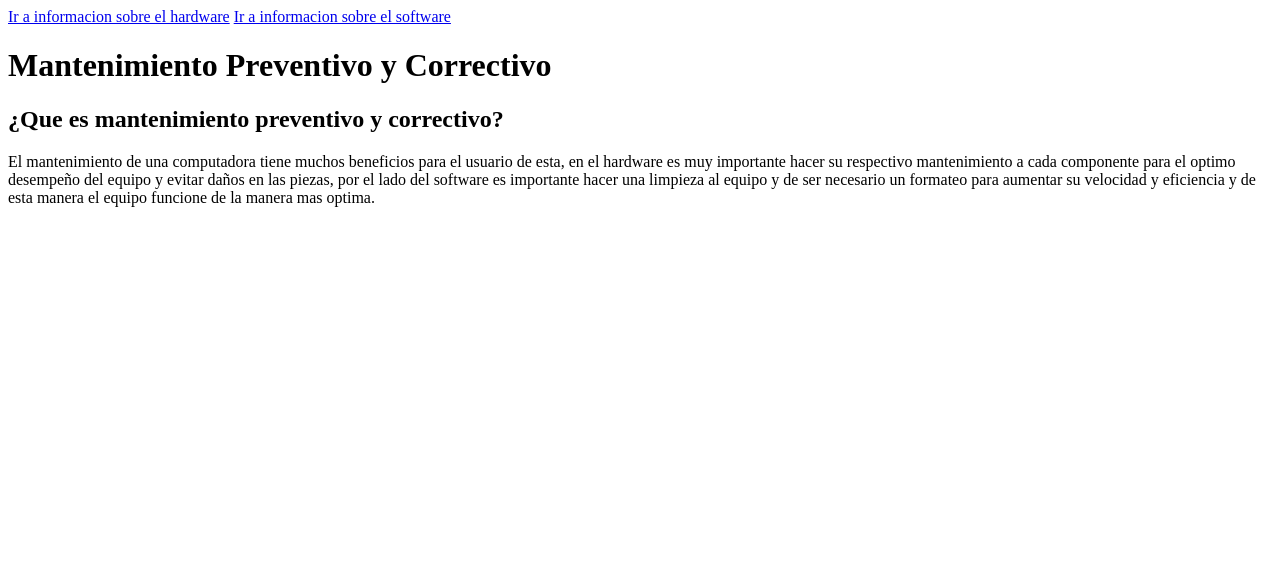
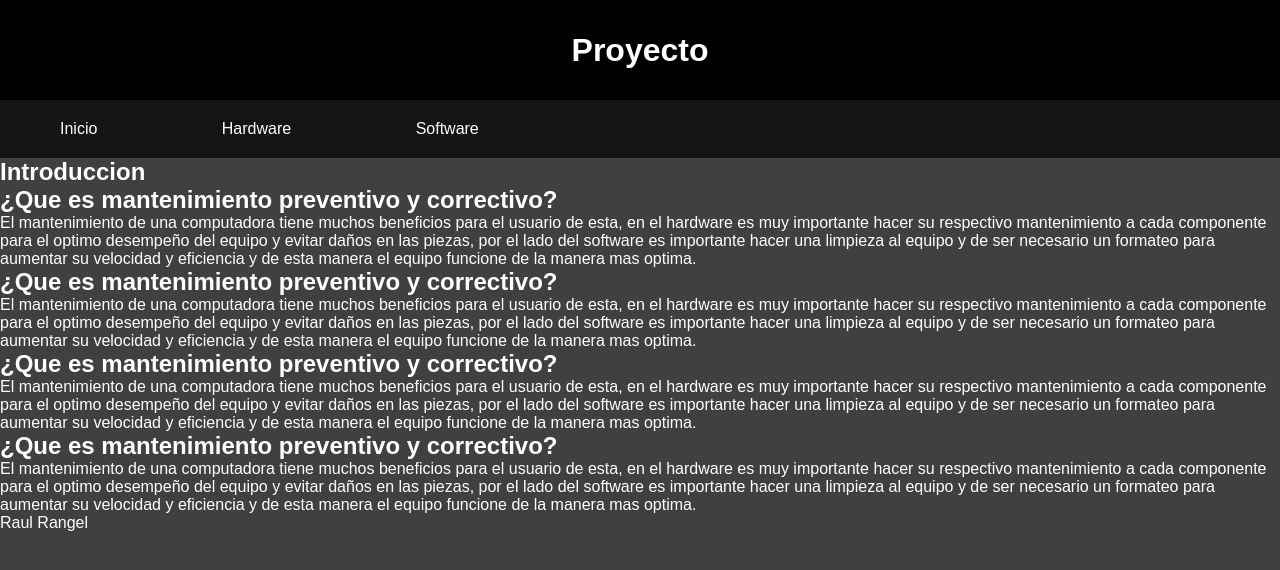
Before and after one commit to RaulRangelxD/proyecto, a plain HTML site: page index.html in a window 1280 px wide. Drawn offline with Linux system fonts and the light colour scheme.

Commit message:
agregado carpeta y archivo para css, un menu medianamente hecho y mucho texto de ejemplo

```diff
--- /dev/null
+++ b/css/index.css
@@ -0,0 +1,43 @@
+/* Quitar valores por defecto */
+* {
+  margin: 0px;
+  padding: 0px;
+}
+/* Paramentros en general */
+body {
+  font-family: Arial, Helvetica, sans-serif;
+  background-color: rgb(65, 64, 64);
+  color: white;
+}
+/* Titulo principal */
+h1 {
+  text-align: center;
+  background-color: black;
+  height: 100px;
+  width: 100%;
+  margin: auto;
+  line-height: 100px;
+}
+/* Menú de Navegacion */
+#menu {
+  background-color: rgb(22, 19, 19);
+}
+#menu ul {
+  list-style: none;
+  margin: 0px;
+  padding: 0px;
+}
+#menu ul li {
+  display: inline-block;
+}
+#menu ul li a {
+  color: white;
+  display: block;
+  padding: 20px 60px;
+  text-decoration: none;
+}
+#menu ul li a:hover {
+  background-color: white;
+  color: black;
+}
+/**/
--- a/index.html
+++ b/index.html
@@ -4,26 +4,79 @@
     <meta charset="UTF-8" />
     <meta http-equiv="X-UA-Compatible" content="IE=edge" />
     <meta name="viewport" content="width=device-width, initial-scale=1.0" />
+    <link rel="stylesheet" href="css/index.css" />
     <title>Proyecto</title>
   </head>
   <body>
     <header>
-      <a href="hardware.html">Ir a informacion sobre el hardware</a>
-      <a href="software.html">Ir a informacion sobre el software</a>
+      <h1>Proyecto</h1>
+      <nav id="menu">
+        <ul>
+          <li>
+            <a href="index.html">Inicio</a>
+          </li>
+          <li>
+            <a href="hardware.html">Hardware</a>
+          </li>
+          <li>
+            <a href="software.html">Software</a>
+          </li>
+        </ul>
+      </nav>
     </header>
     <main>
-      <h1>Mantenimiento Preventivo y Correctivo</h1>
-      <h2>¿Que es mantenimiento preventivo y correctivo?</h2>
-      <p>
-        El mantenimiento de una computadora tiene muchos beneficios para el
-        usuario de esta, en el hardware es muy importante hacer su respectivo
-        mantenimiento a cada componente para el optimo desempeño del equipo y
-        evitar daños en las piezas, por el lado del software es importante hacer
-        una limpieza al equipo y de ser necesario un formateo para aumentar su
-        velocidad y eficiencia y de esta manera el equipo funcione de la manera
-        mas optima.
-      </p>
+      <section>
+        <h2>Introduccion</h2>
+        <article>
+          <h2>¿Que es mantenimiento preventivo y correctivo?</h2>
+          <p>
+            El mantenimiento de una computadora tiene muchos beneficios para el
+            usuario de esta, en el hardware es muy importante hacer su
+            respectivo mantenimiento a cada componente para el optimo desempeño
+            del equipo y evitar daños en las piezas, por el lado del software es
+            importante hacer una limpieza al equipo y de ser necesario un
+            formateo para aumentar su velocidad y eficiencia y de esta manera el
+            equipo funcione de la manera mas optima.
+          </p>
+        </article>
+        <article>
+          <h2>¿Que es mantenimiento preventivo y correctivo?</h2>
+          <p>
+            El mantenimiento de una computadora tiene muchos beneficios para el
+            usuario de esta, en el hardware es muy importante hacer su
+            respectivo mantenimiento a cada componente para el optimo desempeño
+            del equipo y evitar daños en las piezas, por el lado del software es
+            importante hacer una limpieza al equipo y de ser necesario un
+            formateo para aumentar su velocidad y eficiencia y de esta manera el
+            equipo funcione de la manera mas optima.
+          </p>
+        </article>
+        <article>
+          <h2>¿Que es mantenimiento preventivo y correctivo?</h2>
+          <p>
+            El mantenimiento de una computadora tiene muchos beneficios para el
+            usuario de esta, en el hardware es muy importante hacer su
+            respectivo mantenimiento a cada componente para el optimo desempeño
+            del equipo y evitar daños en las piezas, por el lado del software es
+            importante hacer una limpieza al equipo y de ser necesario un
+            formateo para aumentar su velocidad y eficiencia y de esta manera el
+            equipo funcione de la manera mas optima.
+          </p>
+        </article>
+        <article>
+          <h2>¿Que es mantenimiento preventivo y correctivo?</h2>
+          <p>
+            El mantenimiento de una computadora tiene muchos beneficios para el
+            usuario de esta, en el hardware es muy importante hacer su
+            respectivo mantenimiento a cada componente para el optimo desempeño
+            del equipo y evitar daños en las piezas, por el lado del software es
+            importante hacer una limpieza al equipo y de ser necesario un
+            formateo para aumentar su velocidad y eficiencia y de esta manera el
+            equipo funcione de la manera mas optima.
+          </p>
+        </article>
+      </section>
     </main>
-    <footer></footer>
+    <footer>Raul Rangel</footer>
   </body>
 </html>
```
